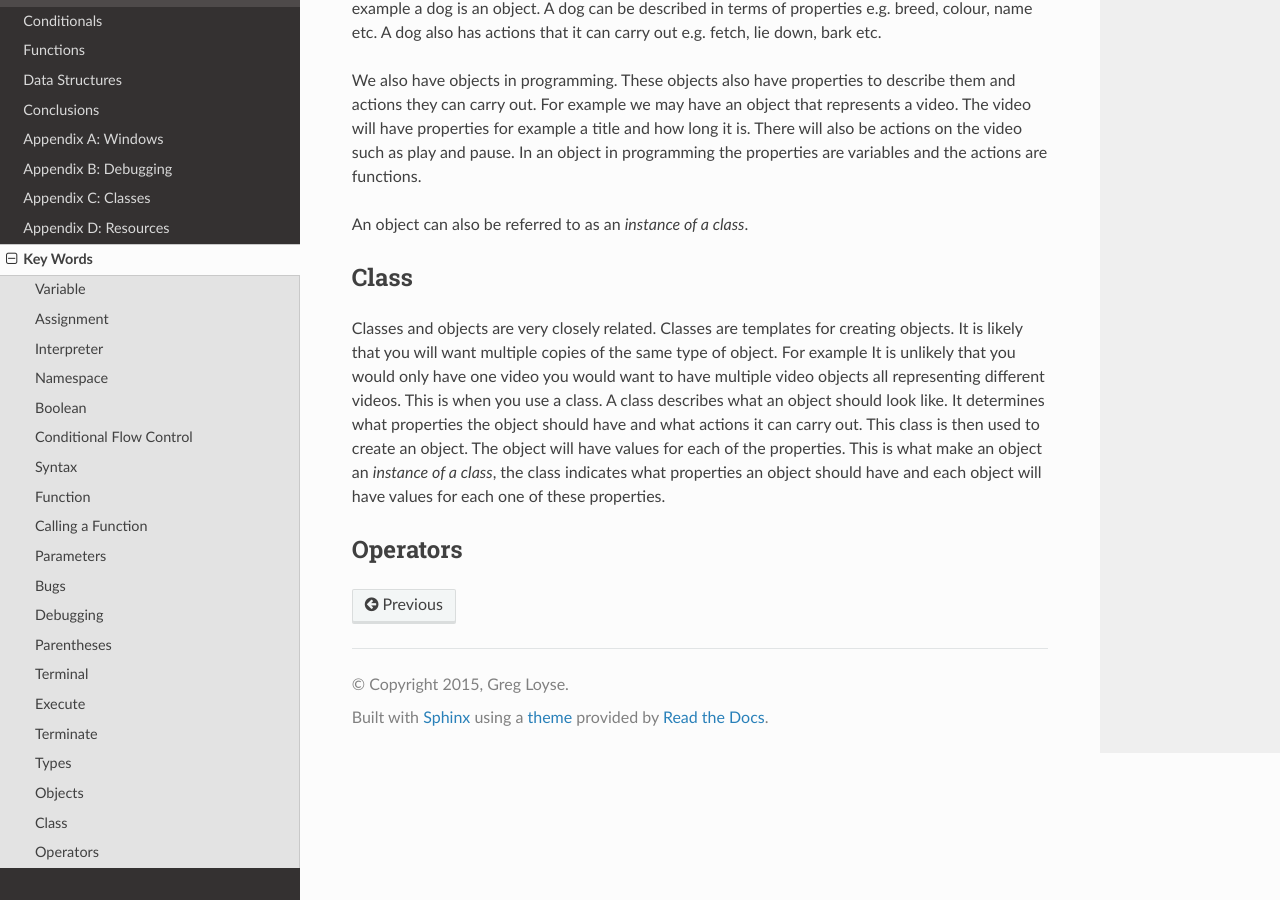
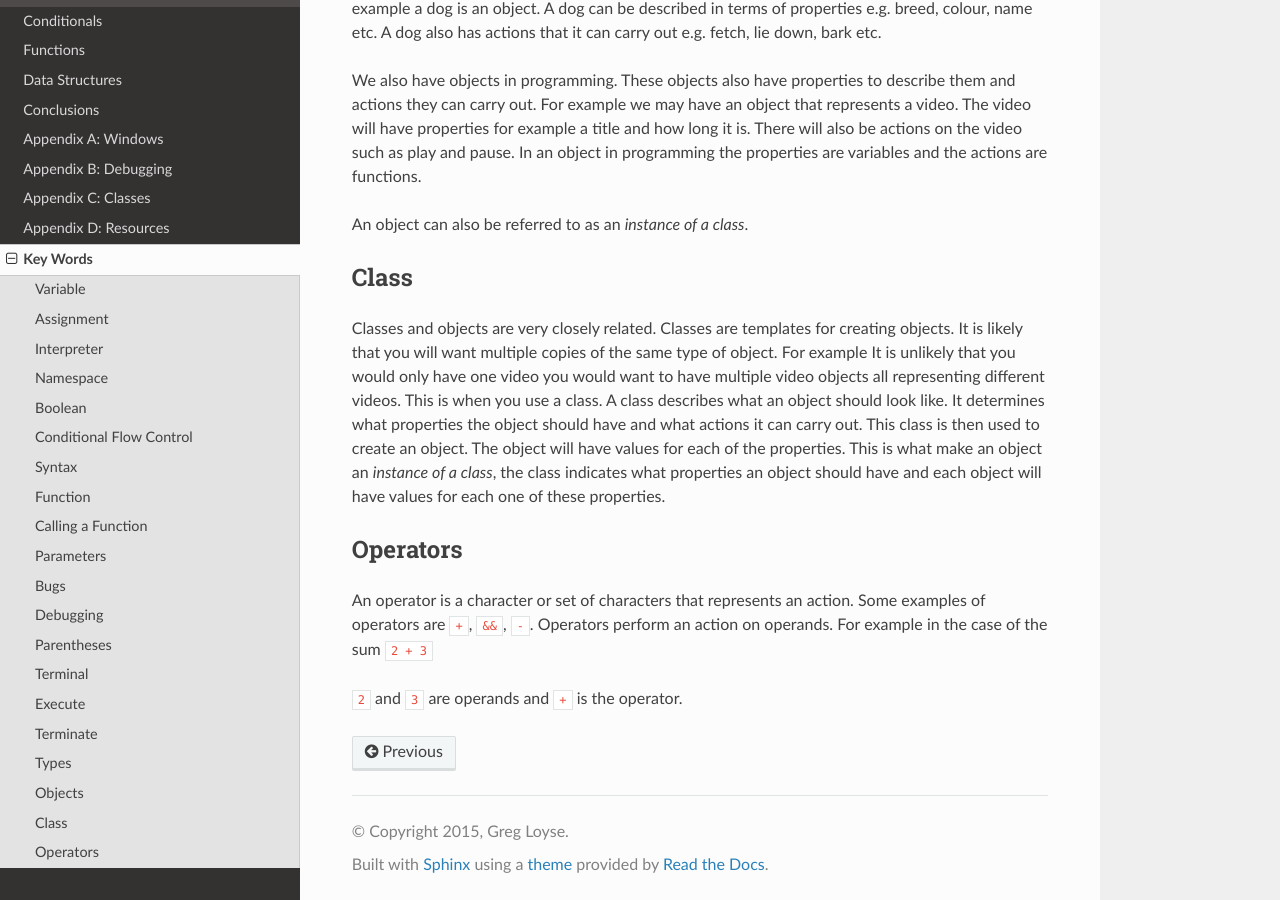
Before and after one commit to gu-lseg/intro-to-programming, a Sphinx documentation site: the page built from source/keywords.rst, in a window 1280 px wide and 900 px high, scrolled down 3962 px. Built offline with Sphinx 7.4.7 and the Read the Docs theme 2.0.0, drawn with Linux system fonts in a browser that asks for light colours; pages that are not in the unit, such as notebooks, are missing from menus.

Commit message:
Added definition for operator.

```diff
--- a/source/keywords.rst
+++ b/source/keywords.rst
@@ -197,3 +197,8 @@ will have values for each one of these properties.
 
 Operators
 ==========
+An operator is a character or set of characters that represents an action. Some
+examples of operators are ``+``, ``&&``, ``-``. Operators perform an action on operands.
+For example in the case of the sum ``2 + 3``
+
+``2`` and ``3`` are operands and ``+`` is the operator.
```
